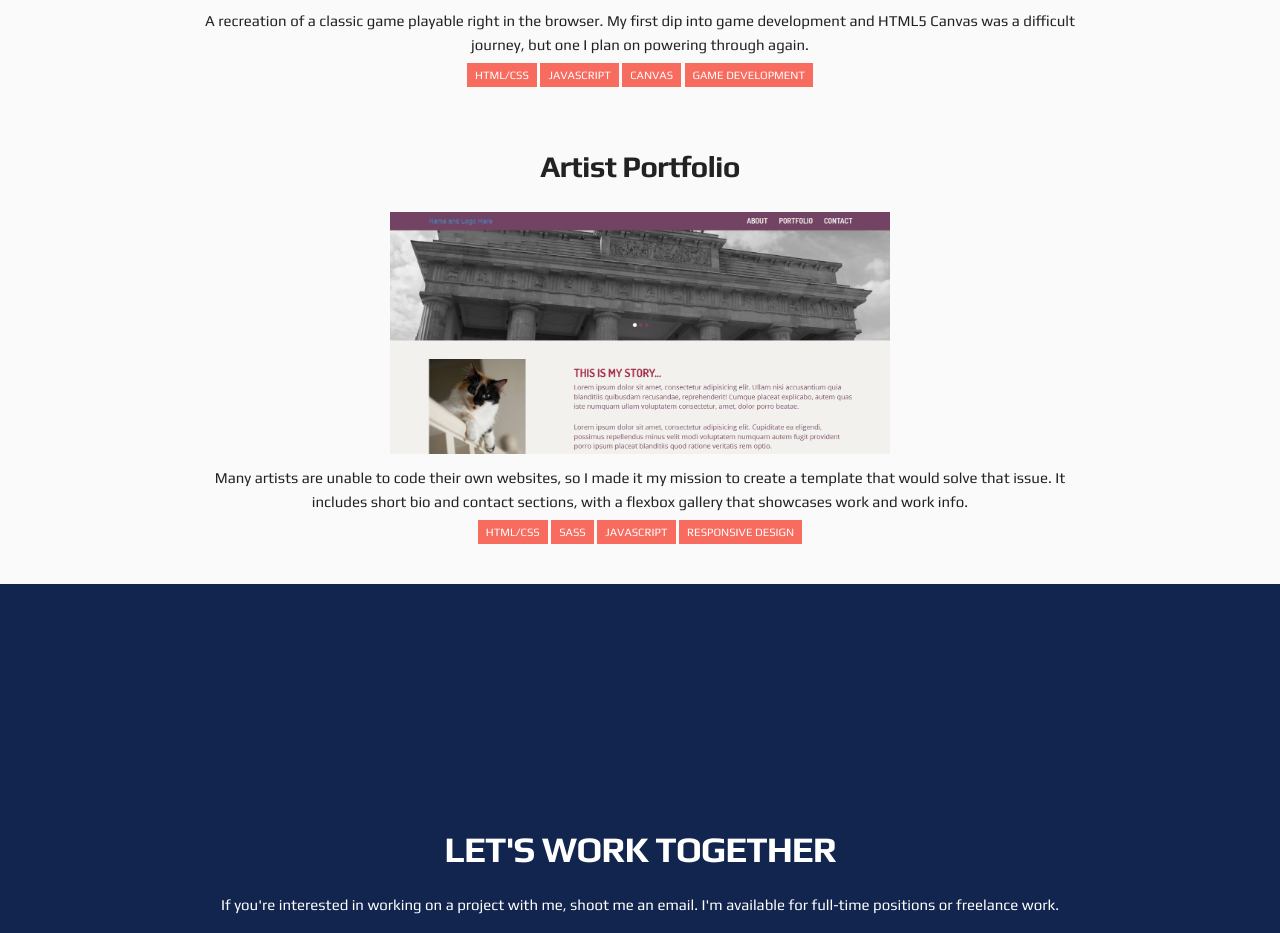
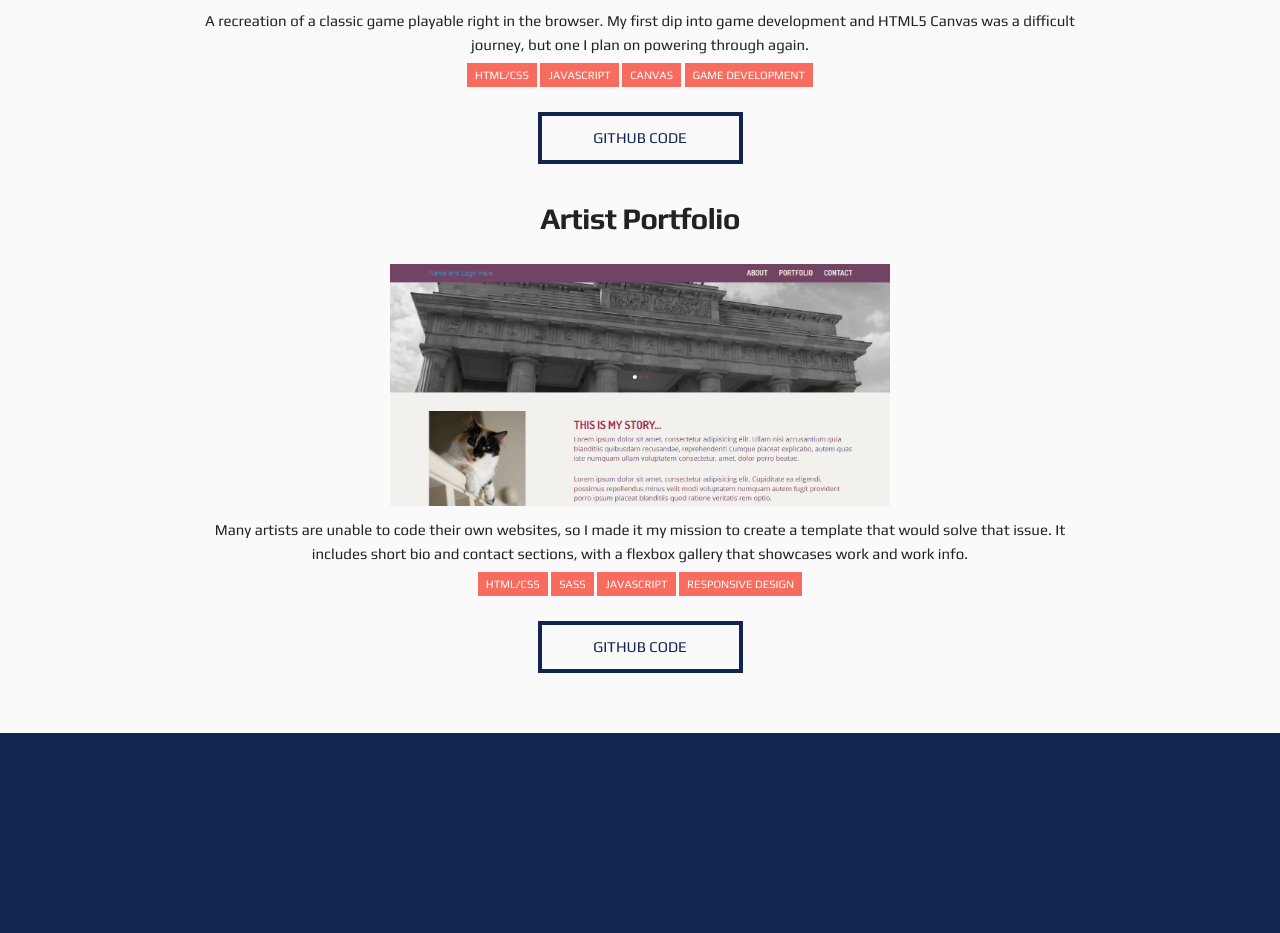
Before and after one commit to anechol/portfolio-site, a website: page app/index.html in a window 1280 px wide. Shown: the part 2129-3062 px from the top of the page. Drawn offline with Linux system fonts and the light colour scheme.

Commit message:
Adds link button for GitHub code to projects.

```diff
--- a/app/index.html
+++ b/app/index.html
@@ -105,6 +105,7 @@
 								<li>Canvas</li>
 								<li>Game Development</li>
 							</ul>
+							<a href="" class="btn">GitHub Code</a>
 						</figure>
 
 						<figure class="item">
@@ -117,6 +118,7 @@
 								<li>JavaScript</li>
 								<li>Responsive Design</li>
 							</ul>
+							<a href="" class="btn">GitHub Code</a>
 						</figure>
 
 						<!-- <figure class="item">
--- a/app/sass/layout/_work.sass
+++ b/app/sass/layout/_work.sass
@@ -1,5 +1,6 @@
 .work
 	text-align: center
+	padding-bottom: 3em
 
 .title
 	+title
@@ -19,3 +20,6 @@
 				font-weight: 700
 	.tags li
 		+tag
+	.btn
+		+button
+		max-width: 205px
```
Also changed, not shown: app/css/main.css.
